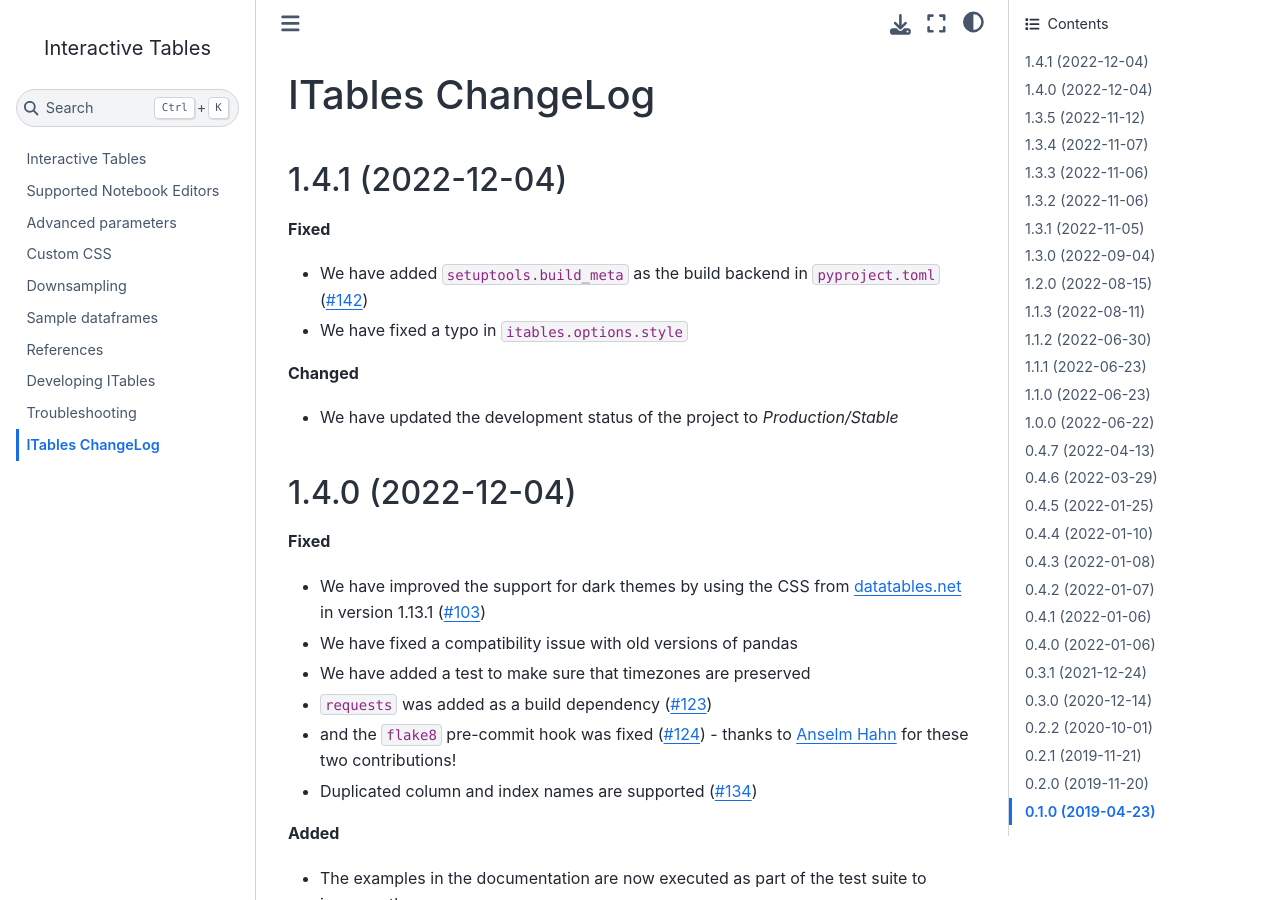
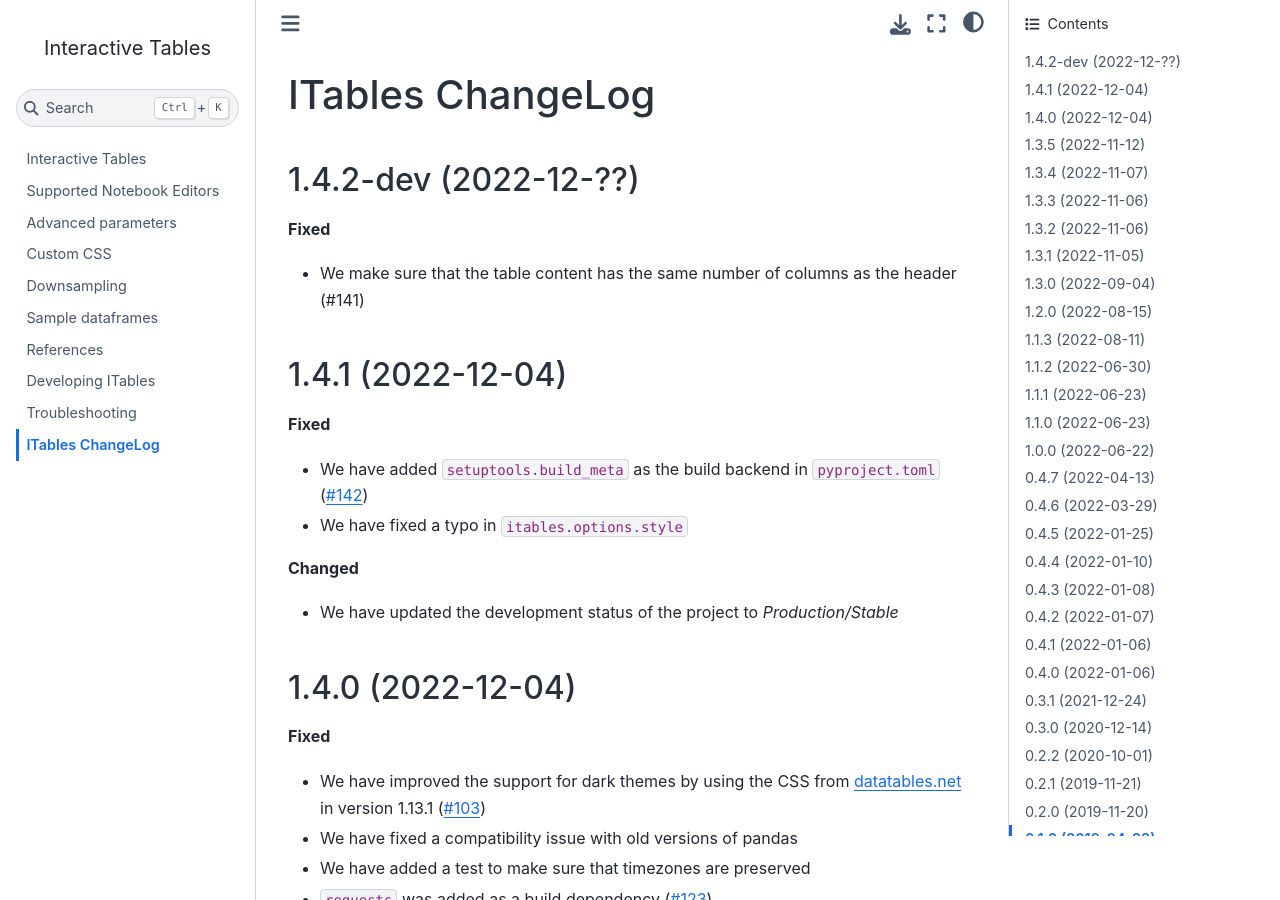
Before and after one commit to mwouts/itables, a Jupyter Book: the page built from docs/changelog.md, in a window 1280 px wide and 900 px high. Built offline with Jupyter Book 1.0.4 settings and Sphinx 7.4.7 and the Sphinx Book theme 1.1.4, drawn with Linux system fonts in a browser that asks for light colours.

Commit message:
Version 1.4.2-dev

```diff
--- a/docs/changelog.md
+++ b/docs/changelog.md
@@ -1,5 +1,12 @@
 ITables ChangeLog
 =================
+
+1.4.2-dev (2022-12-??)
+------------------
+
+**Fixed**
+- We make sure that the table content has the same number of columns as the header (#141)
+
 
 1.4.1 (2022-12-04)
 ------------------
--- a/itables/version.py
+++ b/itables/version.py
@@ -1,3 +1,3 @@
 """ITables' version number"""
 
-__version__ = "1.4.1"
+__version__ = "1.4.2-dev"
```
